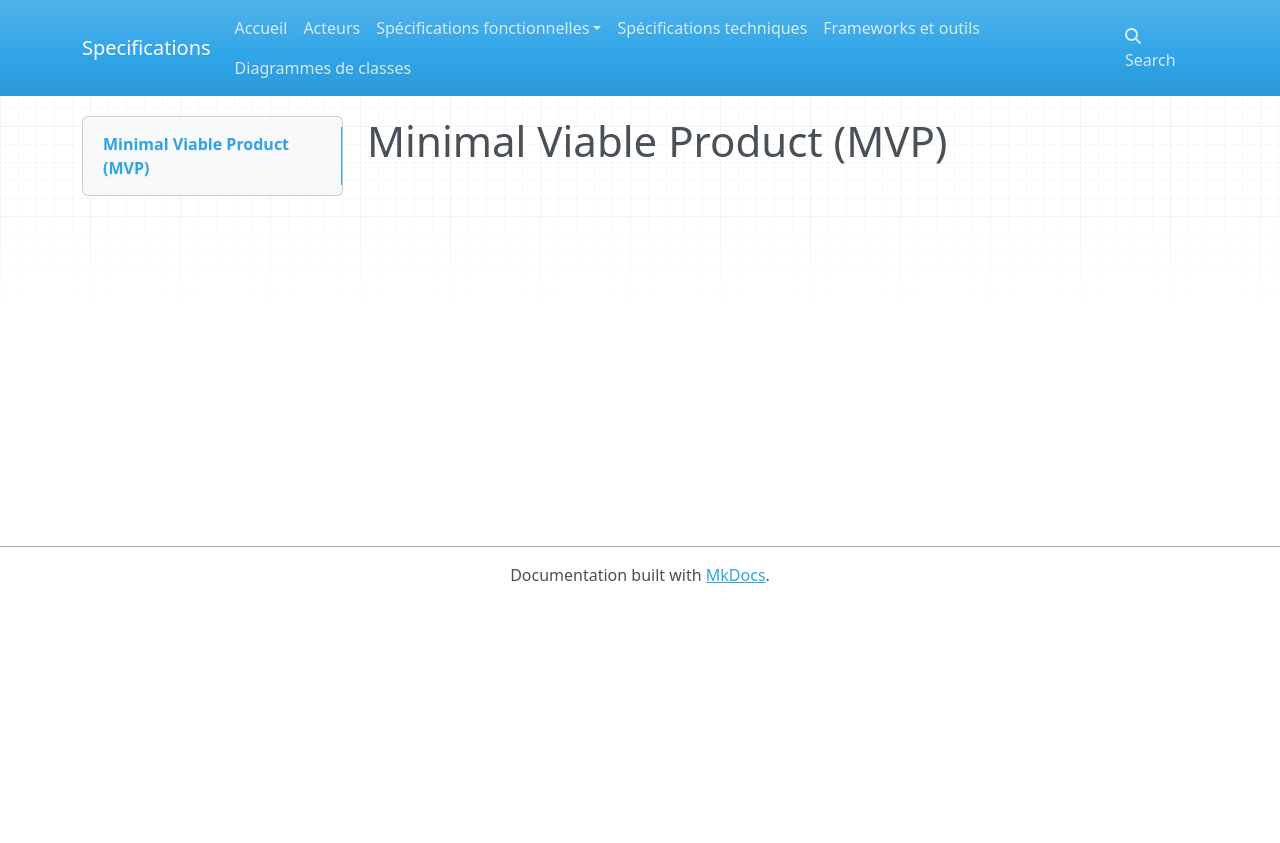
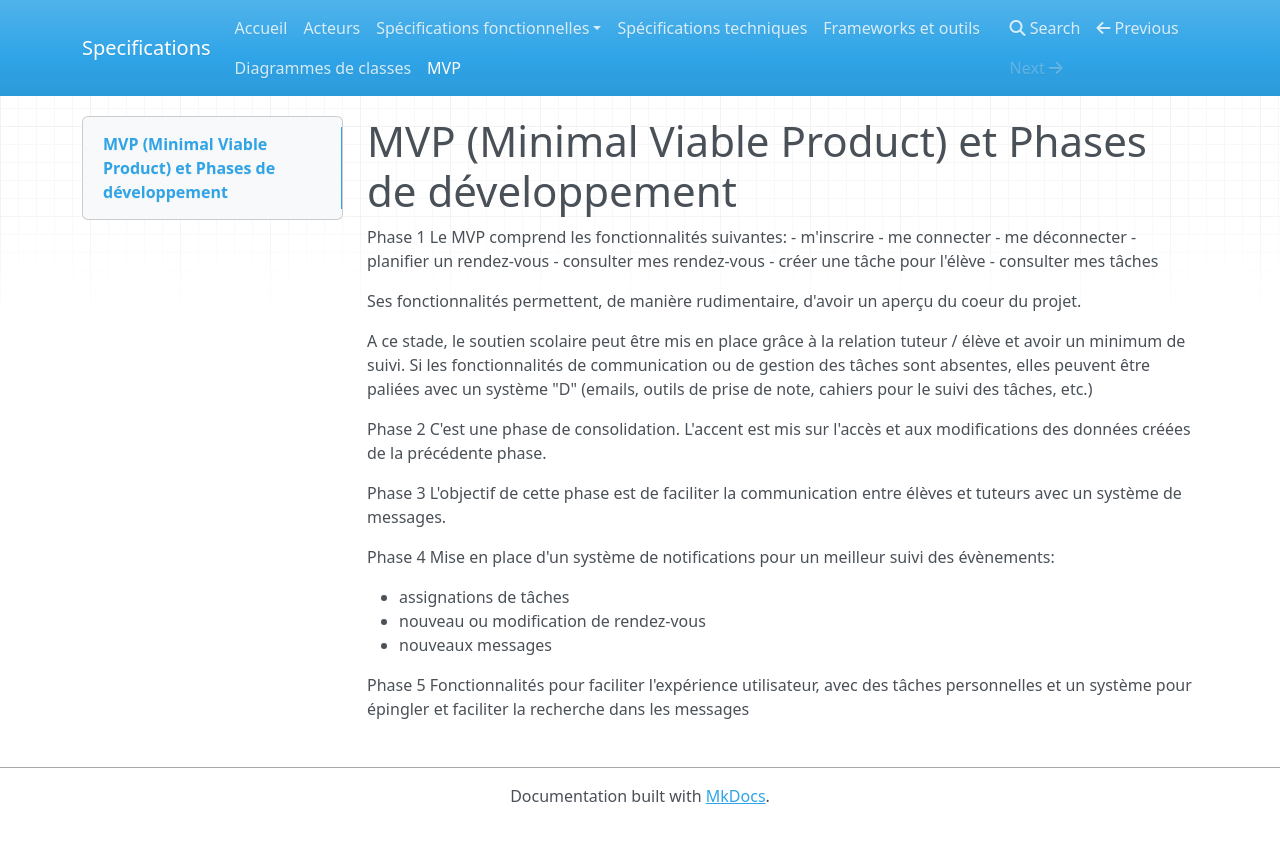
Before and after one commit to KMBCL/P3_specifications, an MkDocs documentation site: the page built from docs/mvp.md, in a window 1280 px wide. Shown: the top 843 px of the page. Built offline with MkDocs 1.6.1, drawn with Linux system fonts in a browser that asks for light colours; nearby versions of some CDN libraries.

Commit message:
- mvp and dev phases

```diff
--- a/docs/mvp.md
+++ b/docs/mvp.md
@@ -1 +1,32 @@
-# Minimal Viable Product (MVP)
+# MVP (Minimal Viable Product) et Phases de développement
+
+Phase 1
+Le MVP comprend les fonctionnalités suivantes:
+- m'inscrire
+- me connecter
+- me déconnecter
+- planifier un rendez-vous
+- consulter mes rendez-vous
+- créer une tâche pour l'élève
+- consulter mes tâches
+
+Ses fonctionnalités permettent, de manière rudimentaire, d'avoir un aperçu du coeur du projet.
+
+A ce stade, le soutien scolaire peut être mis en place grâce à la relation tuteur / élève et avoir un minimum de suivi. Si les fonctionnalités de communication ou de gestion des tâches sont absentes, elles peuvent être paliées avec un système "D" (emails, outils de prise de note, cahiers pour le suivi des tâches, etc.)
+
+Phase 2
+C'est une phase de consolidation.
+L'accent est mis sur l'accès et aux modifications des données créées de la précédente phase.
+
+Phase 3
+L'objectif de cette phase est de faciliter la communication entre élèves et tuteurs avec un système de messages.
+
+Phase 4
+Mise en place d'un système de notifications pour un meilleur suivi des évènements:
+
+- assignations de tâches
+- nouveau ou modification de rendez-vous
+- nouveaux messages
+
+Phase 5
+Fonctionnalités pour faciliter l'expérience utilisateur, avec des tâches personnelles et un système pour épingler et faciliter la recherche dans les messages
--- a/mkdocs.yml
+++ b/mkdocs.yml
@@ -11,4 +11,4 @@ nav:
         - Spécifications techniques: project_specifications.md
         - Frameworks et outils: frameworks.md
         - Diagrammes de classes: class_diagrams.md
-        # - MVP: mvp.md
+        - MVP: mvp.md
```
